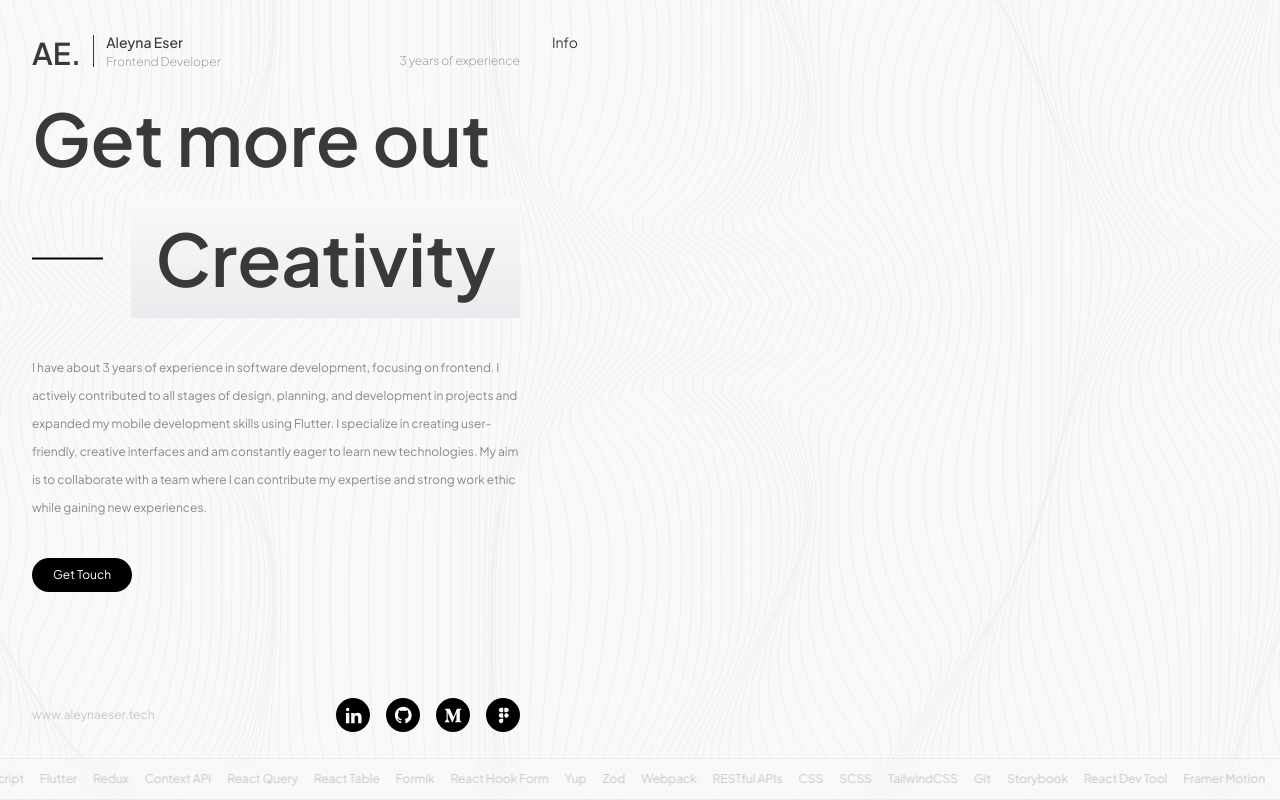
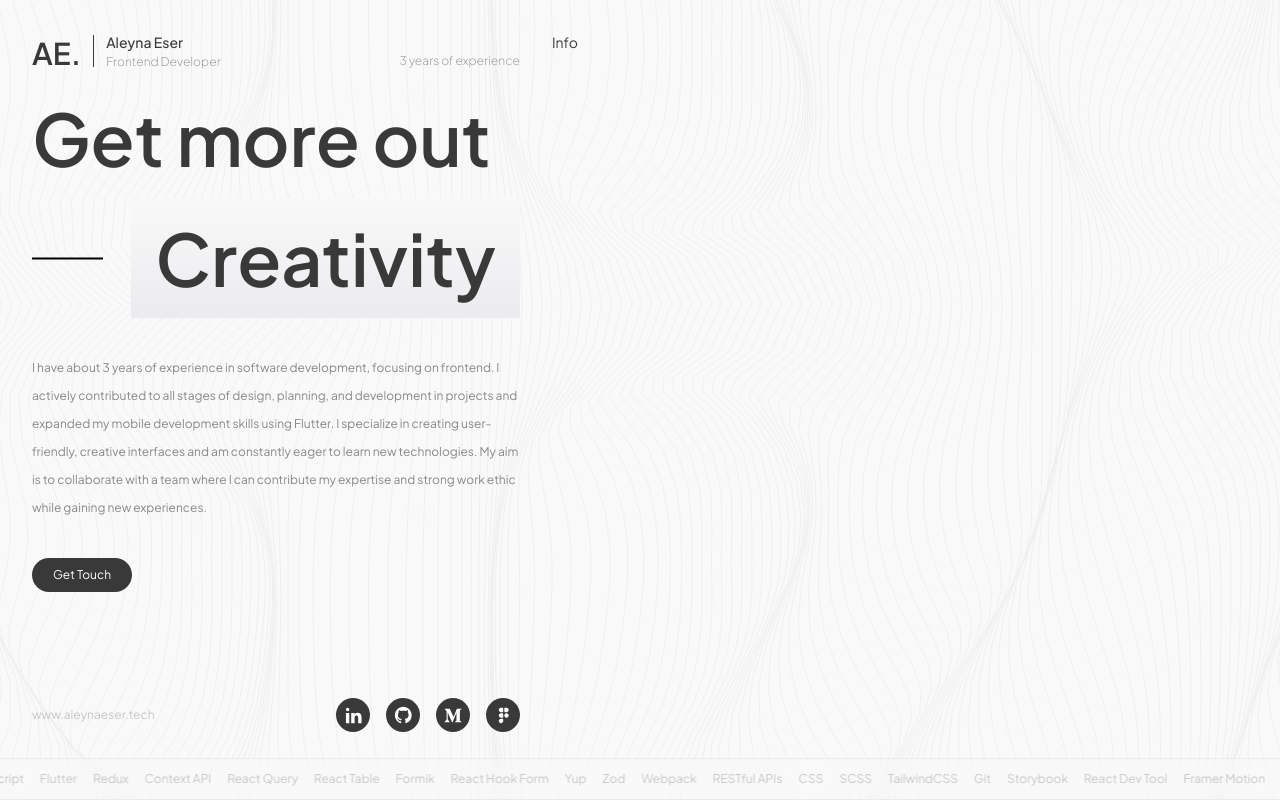
Before and after one commit to aleynaeser/portfolio, a Next.js app: page / in a window 1280 px wide. Built offline with nearby package versions, Linux system fonts and the light colour scheme.

Commit message:
button bg changed

```diff
--- a/src/components/Buttons/NavigateButton.tsx
+++ b/src/components/Buttons/NavigateButton.tsx
@@ -11,7 +11,7 @@ export default function NavigateButton({ text, href, className, Icon }: INavigat
   return (
     <Link
       href={href}
-      className={`navigate-button group relative flex w-fit items-center gap-2 overflow-hidden rounded-3xl border border-transparent bg-black px-5 py-2 text-xs text-white ${className}`}
+      className={`navigate-button group relative flex w-fit items-center gap-2 overflow-hidden rounded-3xl border border-transparent bg-primary px-5 py-2 text-xs text-white ${className}`}
     >
       <span className='absolute inset-0 -translate-x-full bg-gradient-to-r from-transparent via-white to-transparent opacity-50 transition-transform duration-1000 group-hover:translate-x-full'></span>
       {text}
```
